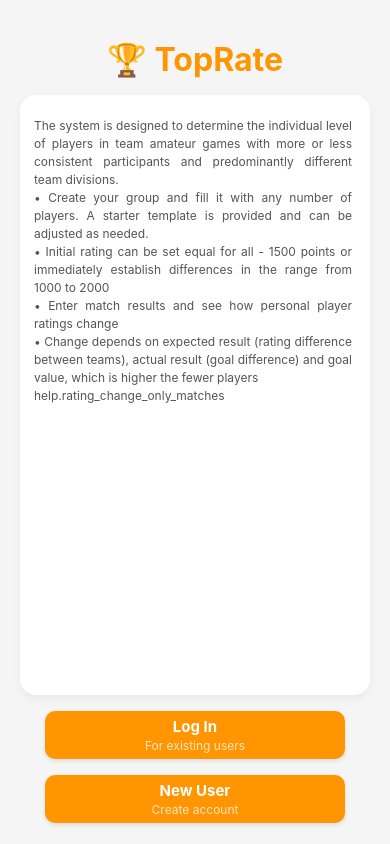
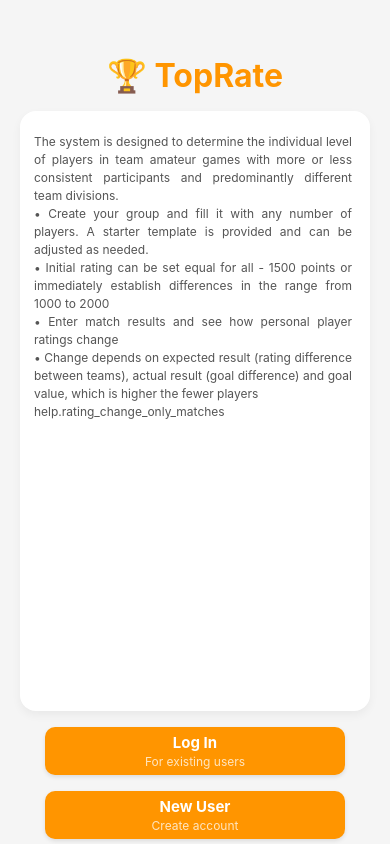
Before and after one commit to zveresch2019-ship-it/TopRate, a React Native app: screen / in a window 390 px wide. Built offline with nearby package versions, Linux system fonts and the light colour scheme; no server answers.

Commit message:
Add top margin to login title

```diff
--- a/src/screens/LoginScreen.tsx
+++ b/src/screens/LoginScreen.tsx
@@ -540,6 +540,7 @@ const styles = StyleSheet.create({
     fontSize: 32,
     fontWeight: 'bold',
     color: '#FF9500',
+    marginTop: 16,
   },
   helpContainer: {
     width: '100%',
```
